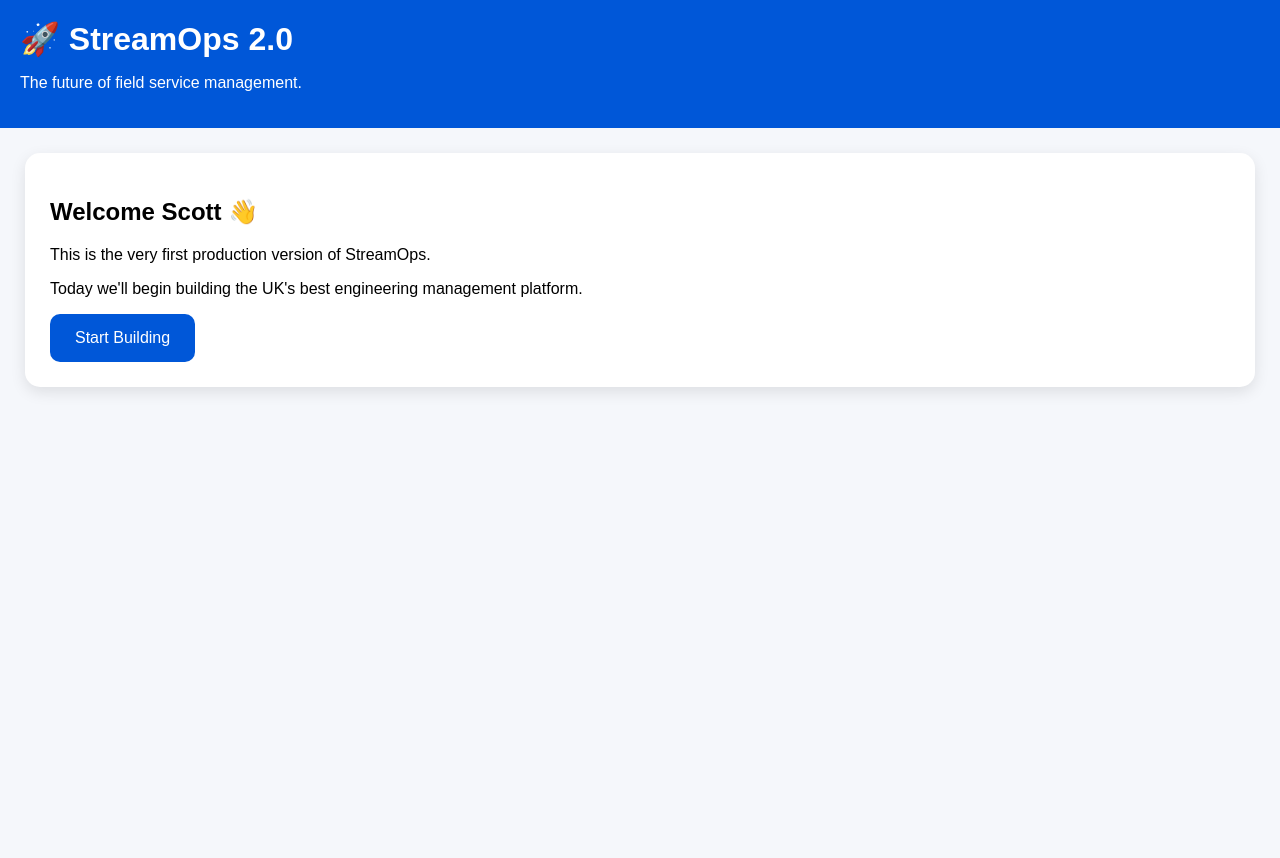
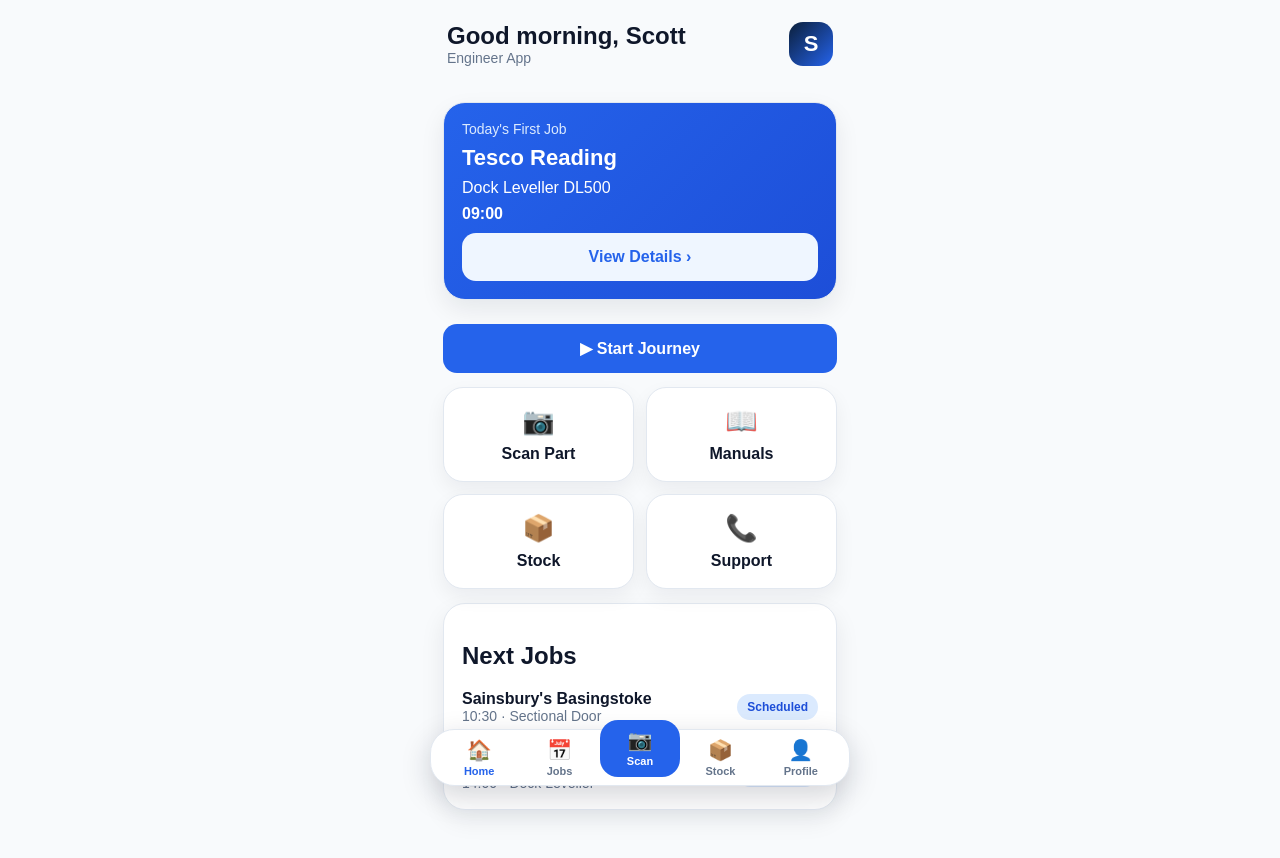
Before and after one commit to StreamOps26/streamops, a plain HTML site: page index.html in a window 1280 px wide. Before the commit the page ends 800 px from the top, so only its background shows below. Drawn offline with Linux system fonts and the light colour scheme.

Commit message:
Update index.html
Upgrade engineer dashboard

```diff
--- a/index.html
+++ b/index.html
@@ -1,80 +1,266 @@
 <!DOCTYPE html>
 <html lang="en">
 <head>
-    <meta charset="UTF-8">
-    <meta name="viewport" content="width=device-width, initial-scale=1.0">
-    <title>StreamOps</title>
+  <meta charset="UTF-8" />
+  <meta name="viewport" content="width=device-width, initial-scale=1.0" />
+  <title>StreamOps</title>
 
-    <style>
+  <style>
+    body {
+      margin: 0;
+      font-family: Arial, Helvetica, sans-serif;
+      background: #f8fafc;
+      color: #0f172a;
+    }
 
-        body{
-            margin:0;
-            font-family:Arial, Helvetica, sans-serif;
-            background:#f5f7fb;
-        }
+    .app {
+      max-width: 430px;
+      margin: 0 auto;
+      min-height: 100vh;
+      background: #f8fafc;
+      padding-bottom: 90px;
+    }
 
-        header{
+    .header {
+      padding: 22px;
+      display: flex;
+      justify-content: space-between;
+      align-items: center;
+    }
 
-            background:#0057d8;
-            color:white;
-            padding:20px;
+    .logo {
+      width: 44px;
+      height: 44px;
+      border-radius: 14px;
+      background: linear-gradient(135deg, #0b1f3a, #2563eb);
+      color: white;
+      display: grid;
+      place-items: center;
+      font-weight: bold;
+      font-size: 22px;
+    }
 
-        }
+    h1 {
+      font-size: 24px;
+      margin: 0;
+    }
 
-        h1{
+    .small {
+      color: #64748b;
+      font-size: 14px;
+    }
 
-            margin:0;
+    .card {
+      background: white;
+      margin: 14px 18px;
+      padding: 18px;
+      border-radius: 22px;
+      box-shadow: 0 10px 25px rgba(15, 23, 42, 0.08);
+      border: 1px solid #e2e8f0;
+    }
 
-        }
+    .hero {
+      background: linear-gradient(135deg, #2563eb, #1d4ed8);
+      color: white;
+    }
 
-        .card{
+    .hero .small {
+      color: #dbeafe;
+    }
 
-            background:white;
-            margin:25px;
-            padding:25px;
-            border-radius:15px;
-            box-shadow:0 5px 15px rgba(0,0,0,.1);
+    .job-title {
+      font-size: 22px;
+      font-weight: bold;
+      margin: 8px 0;
+    }
 
-        }
+    button {
+      width: 100%;
+      padding: 15px;
+      border: none;
+      border-radius: 14px;
+      font-size: 16px;
+      font-weight: bold;
+      cursor: pointer;
+      margin-top: 10px;
+    }
 
-        button{
+    .primary {
+      background: #2563eb;
+      color: white;
+    }
 
-            background:#0057d8;
-            color:white;
-            border:none;
-            padding:15px 25px;
-            border-radius:10px;
-            font-size:16px;
-            cursor:pointer;
+    .secondary {
+      background: #eff6ff;
+      color: #2563eb;
+    }
 
-        }
+    .grid {
+      display: grid;
+      grid-template-columns: 1fr 1fr;
+      gap: 12px;
+      margin: 14px 18px;
+    }
 
-    </style>
+    .quick {
+      background: white;
+      padding: 18px;
+      border-radius: 20px;
+      text-align: center;
+      border: 1px solid #e2e8f0;
+      box-shadow: 0 8px 20px rgba(15, 23, 42, 0.06);
+      font-weight: bold;
+    }
 
+    .icon {
+      font-size: 26px;
+      margin-bottom: 8px;
+    }
+
+    .job-card {
+      display: flex;
+      justify-content: space-between;
+      gap: 10px;
+      align-items: center;
+    }
+
+    .badge {
+      background: #dbeafe;
+      color: #1d4ed8;
+      padding: 6px 10px;
+      border-radius: 999px;
+      font-size: 12px;
+      font-weight: bold;
+      white-space: nowrap;
+    }
+
+    .bottom-nav {
+      position: fixed;
+      left: 50%;
+      transform: translateX(-50%);
+      bottom: 14px;
+      width: calc(100% - 28px);
+      max-width: 402px;
+      background: white;
+      border: 1px solid #e2e8f0;
+      box-shadow: 0 10px 30px rgba(15, 23, 42, 0.18);
+      border-radius: 24px;
+      display: grid;
+      grid-template-columns: repeat(5, 1fr);
+      padding: 8px;
+    }
+
+    .nav-item {
+      text-align: center;
+      font-size: 11px;
+      color: #64748b;
+      font-weight: bold;
+    }
+
+    .nav-icon {
+      font-size: 20px;
+      margin-bottom: 3px;
+    }
+
+    .active {
+      color: #2563eb;
+    }
+
+    .scan {
+      background: #2563eb;
+      color: white;
+      border-radius: 18px;
+      padding: 8px 0;
+      margin-top: -18px;
+    }
+  </style>
 </head>
 
 <body>
+  <div class="app">
+    <div class="header">
+      <div>
+        <h1>Good morning, Scott</h1>
+        <div class="small">Engineer App</div>
+      </div>
+      <div class="logo">S</div>
+    </div>
 
-<header>
+    <div class="card hero">
+      <div class="small">Today's First Job</div>
+      <div class="job-title">Tesco Reading</div>
+      <div>Dock Leveller DL500</div>
+      <div style="margin-top: 8px; font-weight: bold;">09:00</div>
+      <button class="secondary">View Details ›</button>
+    </div>
 
-<h1>🚀 StreamOps 2.0</h1>
+    <div style="margin: 0 18px;">
+      <button class="primary">▶ Start Journey</button>
+    </div>
 
-<p>The future of field service management.</p>
+    <div class="grid">
+      <div class="quick">
+        <div class="icon">📷</div>
+        Scan Part
+      </div>
+      <div class="quick">
+        <div class="icon">📖</div>
+        Manuals
+      </div>
+      <div class="quick">
+        <div class="icon">📦</div>
+        Stock
+      </div>
+      <div class="quick">
+        <div class="icon">📞</div>
+        Support
+      </div>
+    </div>
 
-</header>
+    <div class="card">
+      <h2>Next Jobs</h2>
 
-<div class="card">
+      <div class="job-card">
+        <div>
+          <strong>Sainsbury's Basingstoke</strong>
+          <div class="small">10:30 · Sectional Door</div>
+        </div>
+        <div class="badge">Scheduled</div>
+      </div>
 
-<h2>Welcome Scott 👋</h2>
+      <hr style="border: none; border-top: 1px solid #e2e8f0; margin: 16px 0;">
 
-<p>This is the very first production version of StreamOps.</p>
+      <div class="job-card">
+        <div>
+          <strong>DHL Depot</strong>
+          <div class="small">14:00 · Dock Leveller</div>
+        </div>
+        <div class="badge">Scheduled</div>
+      </div>
+    </div>
 
-<p>Today we'll begin building the UK's best engineering management platform.</p>
-
-<button>Start Building</button>
-
-</div>
-
+    <div class="bottom-nav">
+      <div class="nav-item active">
+        <div class="nav-icon">🏠</div>
+        Home
+      </div>
+      <div class="nav-item">
+        <div class="nav-icon">📅</div>
+        Jobs
+      </div>
+      <div class="nav-item scan">
+        <div class="nav-icon">📷</div>
+        Scan
+      </div>
+      <div class="nav-item">
+        <div class="nav-icon">📦</div>
+        Stock
+      </div>
+      <div class="nav-item">
+        <div class="nav-icon">👤</div>
+        Profile
+      </div>
+    </div>
+  </div>
 </body>
-
 </html>
```
